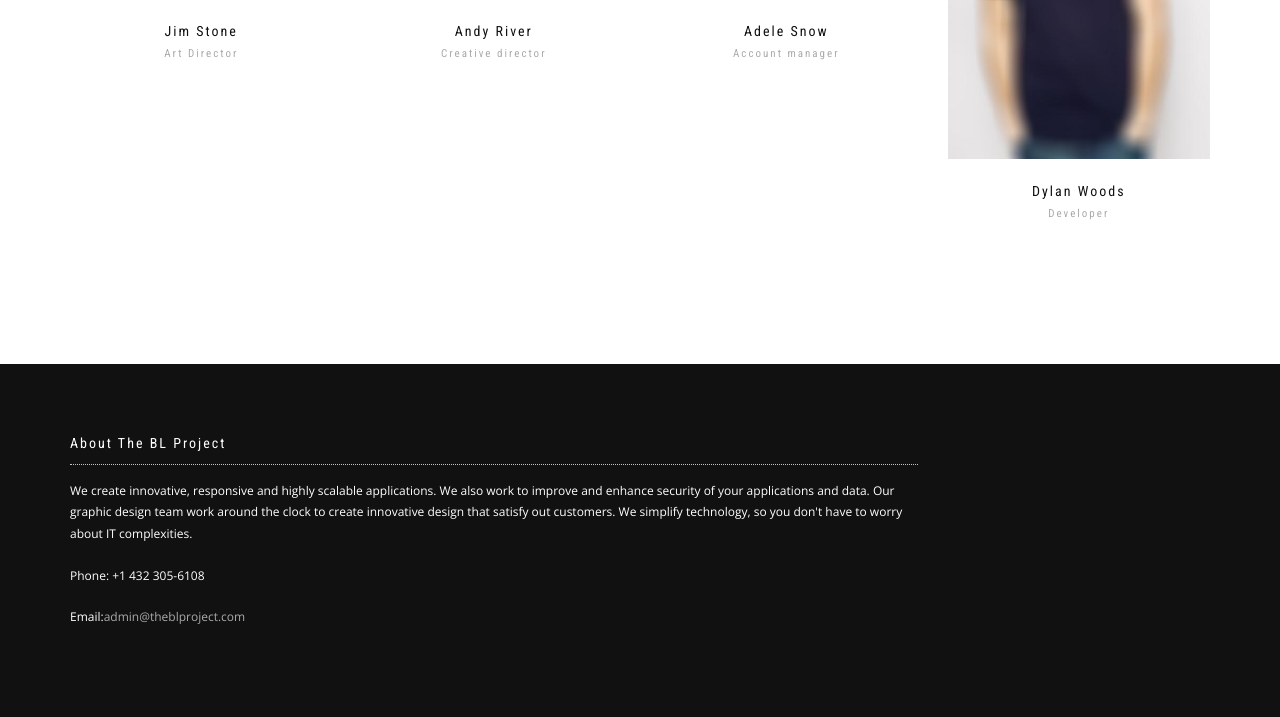
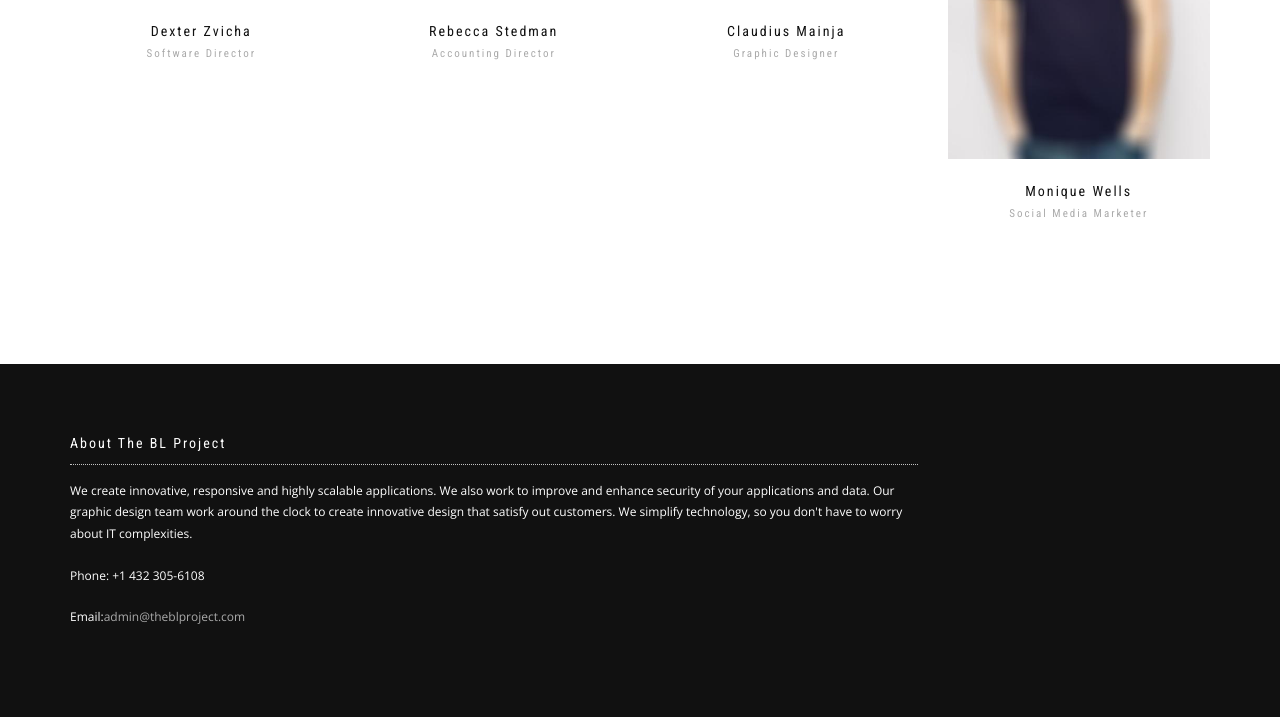
Before and after one commit to lmainja/personal_app, a Django app: page /team/ in a window 1280 px wide. Shown: the part 564-1281 px from the top of the page. Run offline with Django 3.2, Linux system fonts and the light colour scheme; some libraries are stand-ins or nearby versions; some web fonts are replaced.

Commit message:
changes to Team template

```diff
--- a/creek/posts/templates/posts/our_team.html
+++ b/creek/posts/templates/posts/our_team.html
@@ -6,8 +6,8 @@
     <div class="container">
       <div class="row">
         <div class="col-sm-6 col-sm-offset-3">
-          <h2 class="module-title font-alt">Meet Our Team</h2>
-          <div class="module-subtitle font-serif">A wonderful serenity has taken possession of my entire soul, like these sweet mornings of spring which I enjoy with my whole heart.</div>
+          <h2 class="module-title font-alt">The BL Project Team</h2>
+          <div class="module-subtitle font-serif">We're a team of diverse developer skills, diverse cultures and diverse product outcomes.</div>
         </div>
       </div>
       <div class="row">
@@ -15,14 +15,14 @@
           <div class="team-item">
             <div class="team-image"><img src="assets/images/team-1.jpg" alt="Member Photo"/>
               <div class="team-detail">
-                <h5 class="font-alt">Hi all</h5>
-                <p class="font-serif">Lorem ipsum dolor sit amet, consectetur adipiscing elit lacus, a&amp;nbsp;iaculis diam.</p>
-                <div class="team-social"><a href="#"><i class="fa fa-facebook"></i></a><a href="#"><i class="fa fa-twitter"></i></a><a href="#"><i class="fa fa-dribbble"></i></a><a href="#"><i class="fa fa-skype"></i></a></div>
+                <h5 class="font-alt">Hi</h5>
+                <p class="font-serif"></p>
+                <div class="team-social"><a href="https://www.facebook.com/lmainja"><i class="fa fa-facebook"></i></a><a href="#"><i class="fa fa-twitter"></i></a><a href="#"><i class="fa fa-dribbble"></i></a><a href="#"><i class="fa fa-skype"></i></a></div>
               </div>
             </div>
             <div class="team-descr font-alt">
-              <div class="team-name">Jim Stone</div>
-              <div class="team-role">Art Director</div>
+              <div class="team-name">Dexter Zvicha</div>
+              <div class="team-role">Software Director</div>
             </div>
           </div>
         </div>
@@ -30,14 +30,14 @@
           <div class="team-item">
             <div class="team-image"><img src="assets/images/team-2.jpg" alt="Member Photo"/>
               <div class="team-detail">
-                <h5 class="font-alt">Good day</h5>
-                <p class="font-serif">Lorem ipsum dolor sit amet, consectetur adipiscing elit lacus, a&amp;nbsp;iaculis diam.</p>
+                <h5 class="font-alt">Aloha</h5>
+                <p class="font-serif"></p>
                 <div class="team-social"><a href="#"><i class="fa fa-facebook"></i></a><a href="#"><i class="fa fa-twitter"></i></a><a href="#"><i class="fa fa-dribbble"></i></a><a href="#"><i class="fa fa-skype"></i></a></div>
               </div>
             </div>
             <div class="team-descr font-alt">
-              <div class="team-name">Andy River</div>
-              <div class="team-role">Creative director</div>
+              <div class="team-name">Rebecca Stedman</div>
+              <div class="team-role">Accounting Director</div>
             </div>
           </div>
         </div>
@@ -46,13 +46,13 @@
             <div class="team-image"><img src="assets/images/team-3.jpg" alt="Member Photo"/>
               <div class="team-detail">
                 <h5 class="font-alt">Hello</h5>
-                <p class="font-serif">Lorem ipsum dolor sit amet, consectetur adipiscing elit lacus, a&amp;nbsp;iaculis diam.</p>
+                <p class="font-serif"></p>
                 <div class="team-social"><a href="#"><i class="fa fa-facebook"></i></a><a href="#"><i class="fa fa-twitter"></i></a><a href="#"><i class="fa fa-dribbble"></i></a><a href="#"><i class="fa fa-skype"></i></a></div>
               </div>
             </div>
             <div class="team-descr font-alt">
-              <div class="team-name">Adele Snow</div>
-              <div class="team-role">Account manager</div>
+              <div class="team-name">Claudius Mainja</div>
+              <div class="team-role">Graphic Designer</div>
             </div>
           </div>
         </div>
@@ -60,14 +60,14 @@
           <div class="team-item">
             <div class="team-image"><img src="assets/images/team-4.jpg" alt="Member Photo"/>
               <div class="team-detail">
-                <h5 class="font-alt">Yes, it's me</h5>
-                <p class="font-serif">Lorem ipsum dolor sit amet, consectetur adipiscing elit lacus, a&amp;nbsp;iaculis diam.</p>
+                <h5 class="font-alt">Howdy</h5>
+                <p class="font-serif"></p>
                 <div class="team-social"><a href="#"><i class="fa fa-facebook"></i></a><a href="#"><i class="fa fa-twitter"></i></a><a href="#"><i class="fa fa-dribbble"></i></a><a href="#"><i class="fa fa-skype"></i></a></div>
               </div>
             </div>
             <div class="team-descr font-alt">
-              <div class="team-name">Dylan Woods</div>
-              <div class="team-role">Developer</div>
+              <div class="team-name">Monique Wells</div>
+              <div class="team-role">Social Media Marketer</div>
             </div>
           </div>
         </div>
--- a/creek/posts/templates/posts/services.html
+++ b/creek/posts/templates/posts/services.html
@@ -43,7 +43,7 @@
             </div>
             <div class="alt-features-item">
               <div class="alt-features-icon"><span class="icon-mobile"></span></div>
-              <h3 class="alt-features-title font-alt">Mobile development</h3>A wonderful serenity has taken possession of my entire soul like these sweet mornings.
+              <h3 class="alt-features-title font-alt">Mobile Apps</h3>A wonderful serenity has taken possession of my entire soul like these sweet mornings.
             </div>
             <div class="alt-features-item">
               <div class="alt-features-icon"><span class="icon-linegraph"></span></div>
```
